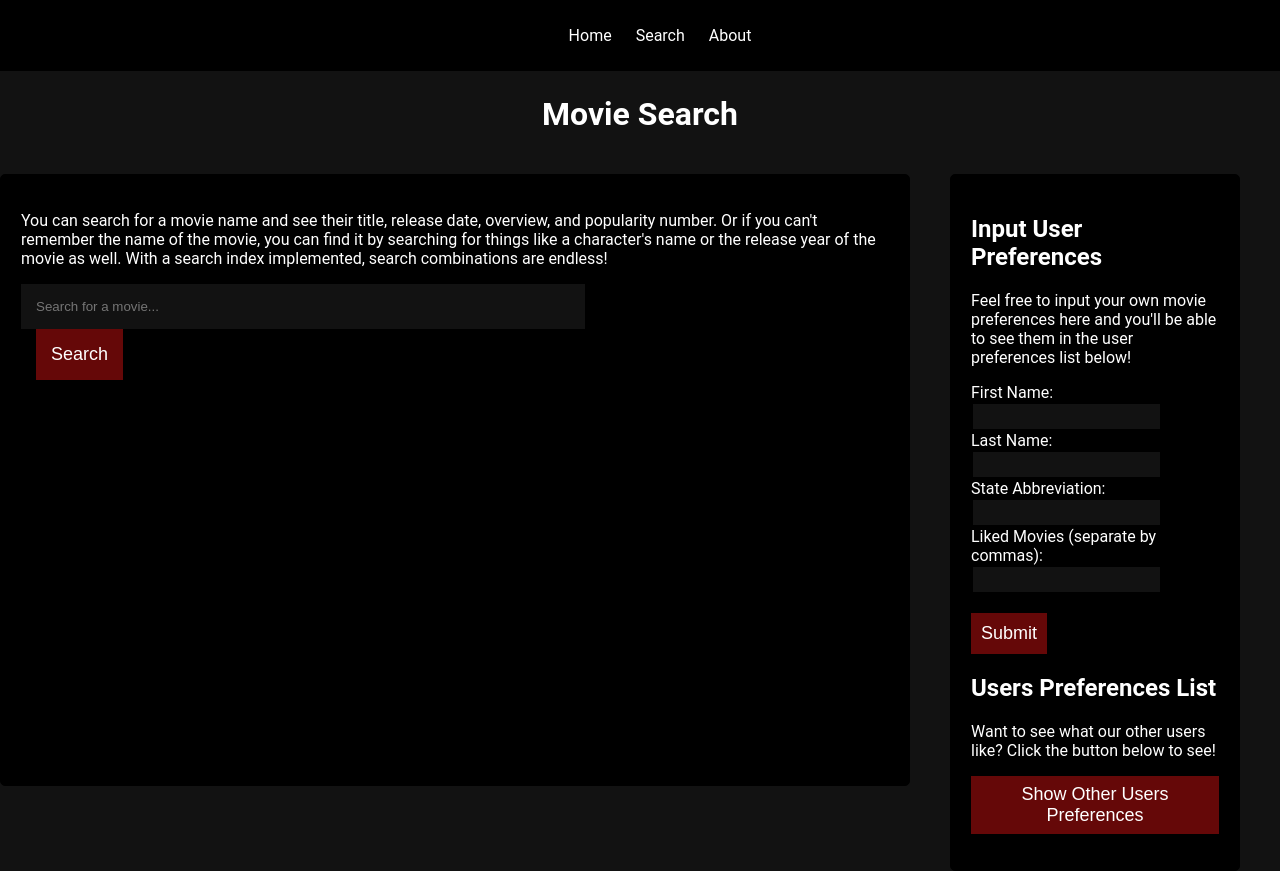
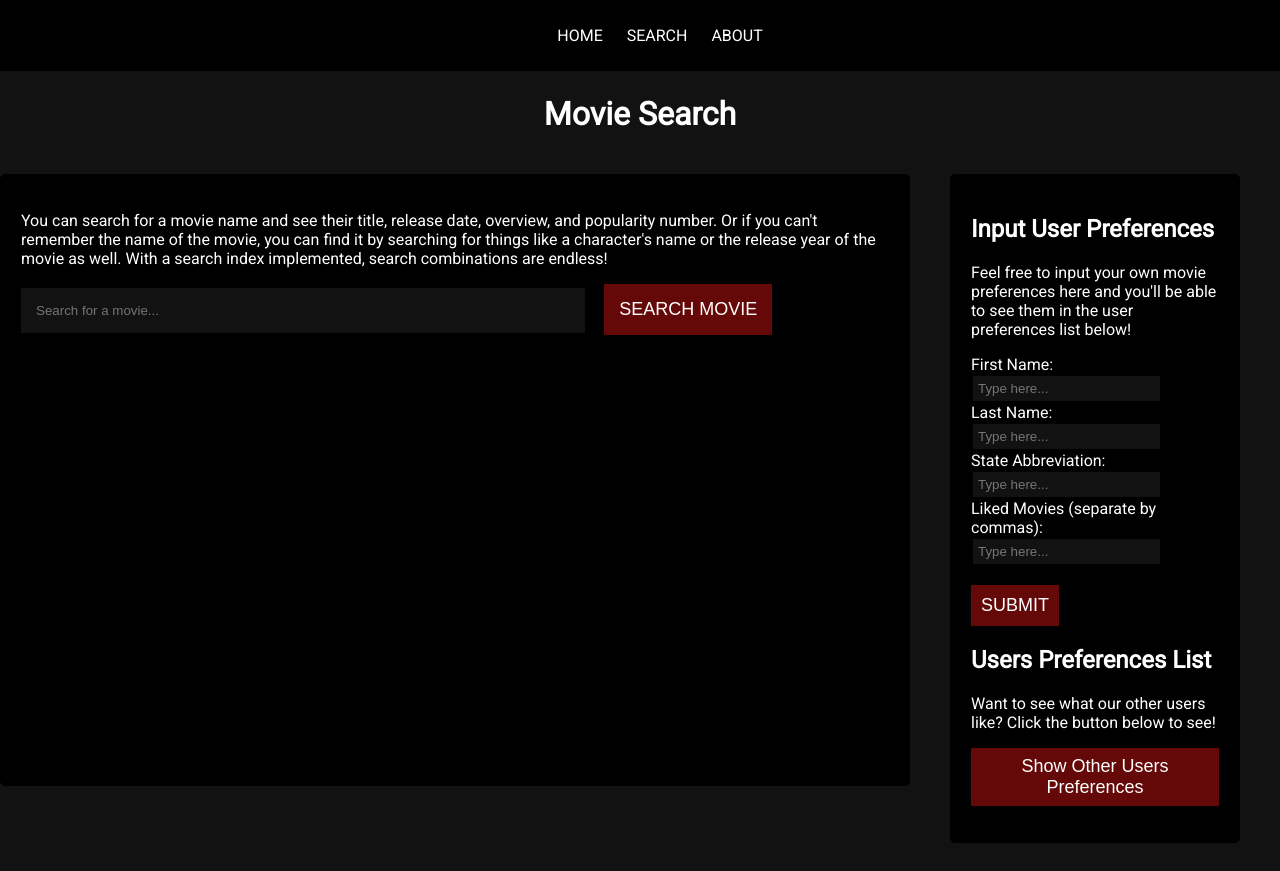
Before and after one commit to mtstarcher/INST377-Project, a website: page public/search.html in a window 1280 px wide. After the commit the page ends 843 px from the top, so only its background shows below. Drawn offline with Linux system fonts and the light colour scheme.

Commit message:
added adjustments

```diff
--- a/public/search.html
+++ b/public/search.html
@@ -3,6 +3,7 @@
     <head>
         <title>Search</title>
         <link rel="stylesheet" href="search.css">
+        <link href='https://fonts.googleapis.com/css?family=Roboto' rel='stylesheet'>
         <script src="search.js" defer></script>
         <script src="https://cdnjs.cloudflare.com/ajax/libs/lunr.js/2.3.9/lunr.min.js"></script> <!-- Lunr.js library -->
     </head>
@@ -12,9 +13,9 @@
         <!-- Nav Section -->
         <nav id="main-nav">
             <ul>
-                <li><a href="home.html">Home</a></li>
-                <li><a href="search.html">Search</a></li>
-                <li><a href="about.html">About</a></li>
+                <li><a href="home.html">HOME</a></li>
+                <li><a href="search.html">SEARCH</a></li>
+                <li><a href="about.html">ABOUT</a></li>
             </ul>
         </nav>
 
@@ -22,56 +23,44 @@
 
         <!-- Supabase Write Data to/Retrieve Data from Database-->
         <aside id="userAside">
-            <div class="iup">
             <h2>Input User Preferences</h2>
             <p>Feel free to input your own movie preferences here and
                 you'll be able to see them in the user preferences list below!</p>
             <form id="userForm">
                 <label for="firstName">First Name:</label>
-                    <input type="text" id="firstName" name="firstName" required>
+                <input type="text" id="firstName" name="firstName" placeholder="Type here..." required>
                 <br>
                 <label for="lastName">Last Name:</label>
-                    <input type="text" id="lastName" name="lastName" required>
+                <input type="text" id="lastName" name="lastName" placeholder="Type here..." required>
                 <br>
                 <label for="userState">State Abbreviation:</label>
-                    <input type="text" id="userState" name="userState" required>
+                <input type="text" id="userState" name="userState" placeholder="Type here..." required>
                 <br>
                 <label for="moviesLiked">Liked Movies (separate by commas):</label>
-                    <input type="text" id="moviesLiked" name="moviesLiked" required>
+                <input type="text" id="moviesLiked" name="moviesLiked" placeholder="Type here..." required>
                 <br>
                 <br>
-                    <button type="submit">Submit</button>
+                <button type="submit">SUBMIT</button>
             </form>
             <div id="formResponseMessage"></div>
 
-            </div>
-            <div class="upl">
             <h2>Users Preferences List</h2>
             <p>Want to see what our other users like?
                 Click the button below to see!</p>
             <button id="showUsersPreferences">Show Other Users Preferences</button>
             <ul id="userList"></ul>
-
-            </div>
-
         </aside>
 
         <!-- Search Section -->
         <div class="movieSearch">
-            <div class="question">
             <p>You can search for a movie name and see their title, release date, overview, and popularity number.
                 Or if you can't remember the name of the movie, you can find it by searching for things like
                 a character's name or the release year of the movie as well.
                 With a search index implemented, search combinations are endless!</p>
             <input type="text" id="searchBar" placeholder="Search for a movie..." />
-                <br>
             <!-- <button id="searchSubmit">Search</button> -->
-                <button id="searchSubmit" onclick="searchMovies()">Search</button>
-            </div>
-            <div class="list">
+            <button id="searchSubmit" onclick="searchMovies()">SEARCH MOVIE</button>
             <ul id="movieList"></ul>
-
-            </div>
         </div>
 
     </body>
```
Lines whose indentation alone changed are shown as unchanged.
